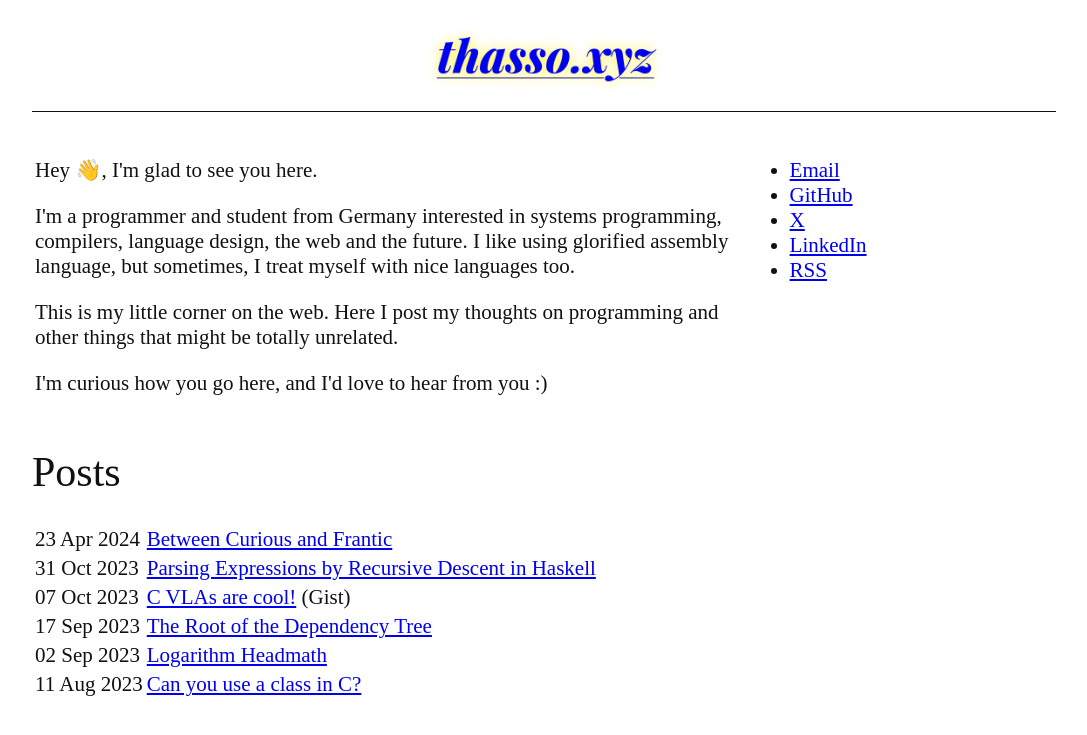
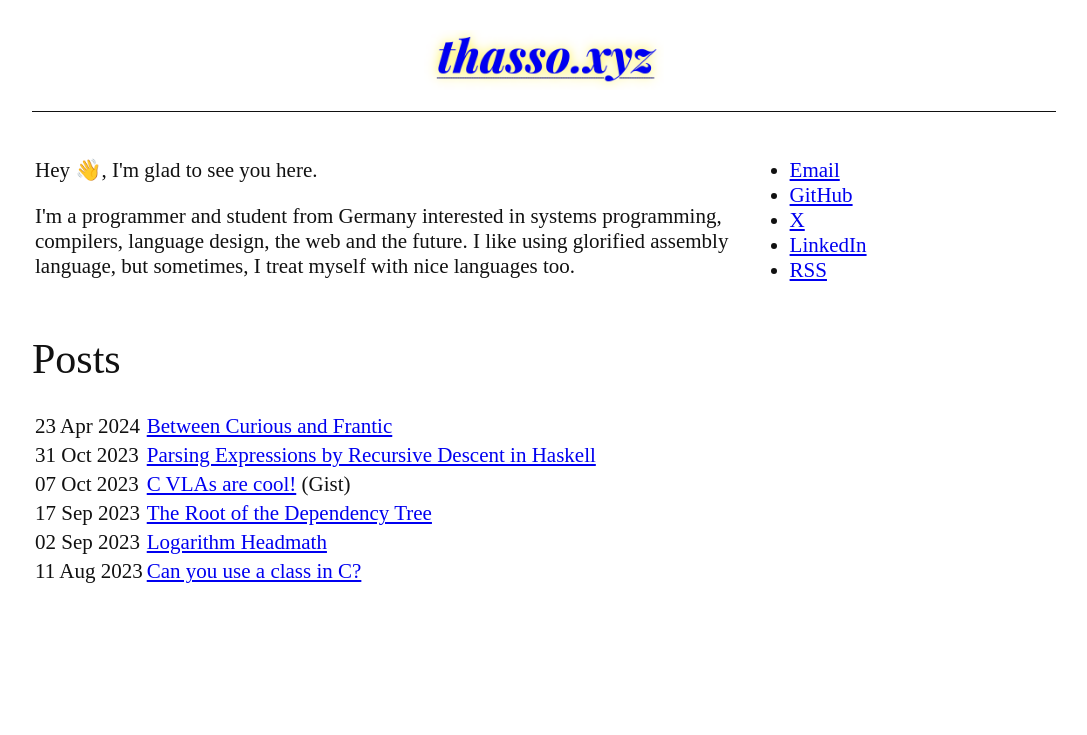
Before and after one commit to vincentbernat/thass0.github.io, a Jekyll site: the page built from index.html, in a window 1280 px wide. Shown: the top 735 px of the page, without its empty margins (96-1183 px from the left). Built offline with Jekyll 4.4.1, drawn with Linux system fonts in a browser that asks for light colours.

Commit message:
Remove unneeded text from index
All the information that I deleted is either
not interesting or self-evident

```diff
--- a/index.html
+++ b/index.html
@@ -14,13 +14,6 @@ title: Home
   like using glorified assembly language, but sometimes, I treat
   myself with nice languages too.
 </p>
-
-<p>
-  This is my little corner on the web. Here I post my thoughts on
-  programming and other things that might be totally unrelated.
-</p>
-
-<p>I'm curious how you go here, and I'd love to hear from you :)</p>
 
       </td>
       <td class="desktop-links" style="vertical-align: top;">
```
